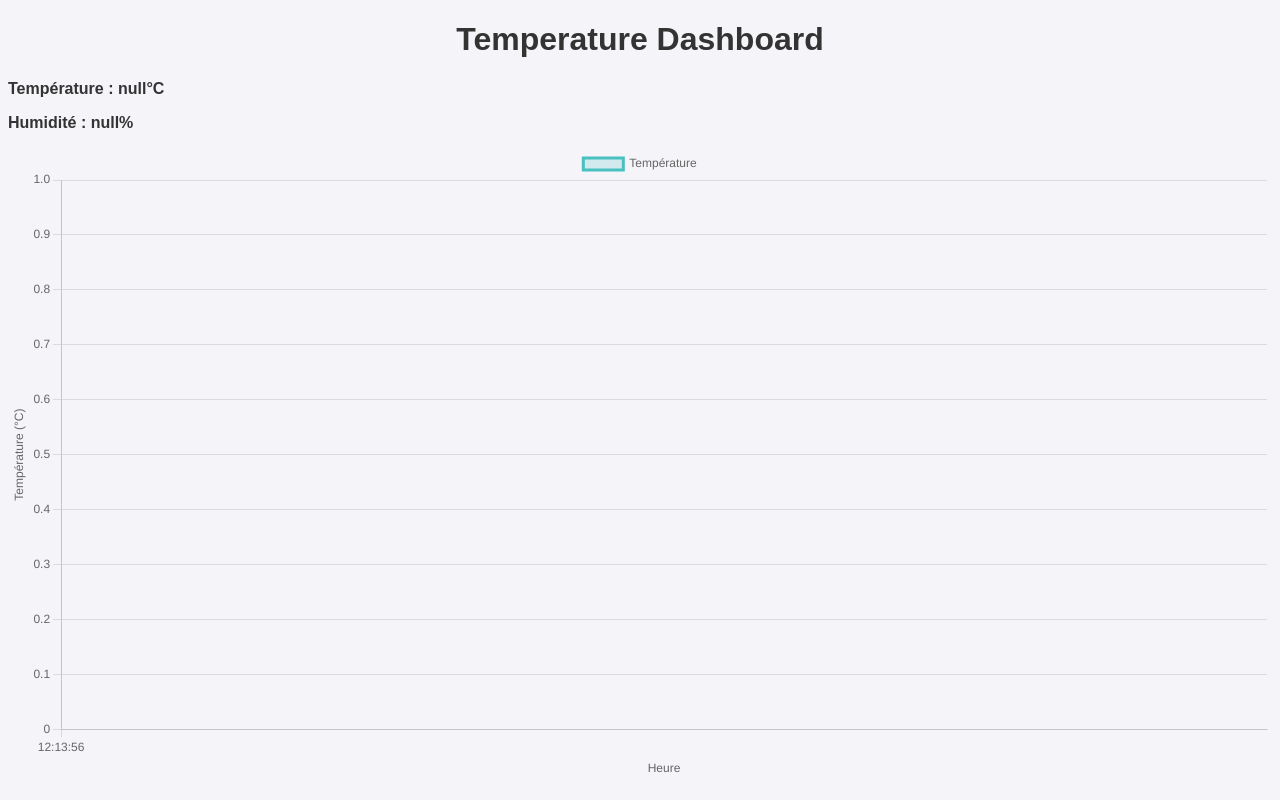
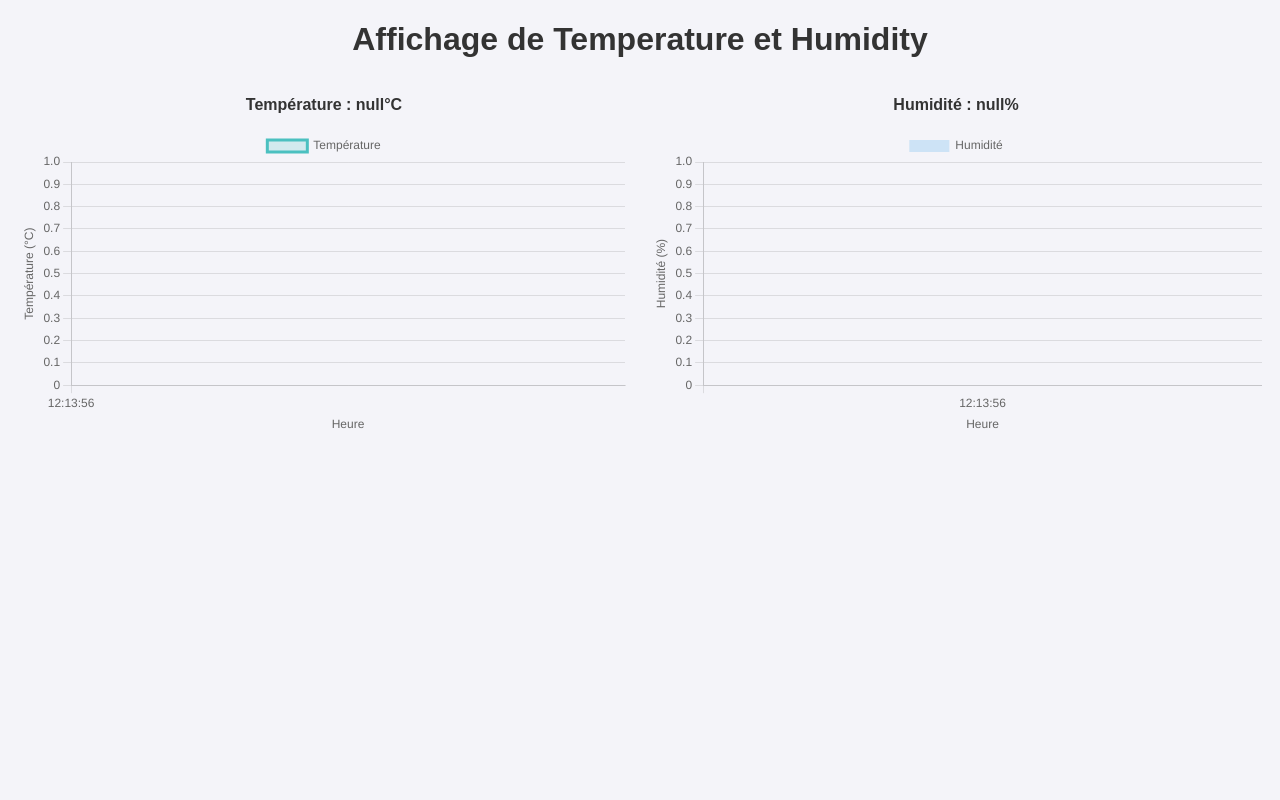
Before and after one commit to JacquisLeon/surveillance-d-air, a Django app: page /data/ in a window 1280 px wide. Run offline with Django 5.2, Linux system fonts and the light colour scheme.

Commit message:
graphique et ajax

```diff
--- a/Serveur/Utilisateur/static/css/style.css
+++ b/Serveur/Utilisateur/static/css/style.css
@@ -1,30 +1,44 @@
-
 body {
     font-family: Arial, sans-serif;
     background-color: #f4f4f9;
     color: #333;
 }
+
 .container {
-    max-width: 600px;
+    max-width: 1200px; /* Augmenté pour avoir de l'espace pour les deux graphiques */
     margin: 50px auto;
     padding: 20px;
     background-color: #fff;
     border-radius: 8px;
     box-shadow: 0 0 10px rgba(0, 0, 0, 0.1);
 }
+
 h1 {
     text-align: center;
 }
+
+.charts-container {
+    display: flex;
+    justify-content: space-between; /* Espace les deux graphiques également */
+    align-items: flex-start; /* Aligne les graphiques au début verticalement */
+}
+
+.chart-wrapper {
+    flex: 1;
+    margin: 0 10px;
+    text-align: center;
+}
+
+canvas {
+    width: 100% !important;
+    height: auto;
+}
+
 .data {
     margin-top: 20px;
 }
+
 .data div {
     margin: 10px 0;
     font-size: 1.2em;
 }
-
-
-canvas {
-    width: 20%;
-    height: 100px;
-}
--- a/Serveur/Utilisateur/templates/index.html
+++ b/Serveur/Utilisateur/templates/index.html
@@ -1,28 +1,4 @@
 
-<!--
-{% load static %}
-<!DOCTYPE html>
-<html lang="fr">
-<head>
-    <meta charset="UTF-8">
-    <meta name="viewport" content="width=device-width, initial-scale=1.0">
-    <title>Affichage des données</title>
-    <link rel="stylesheet" href="{% static 'css/style.css' %}">
-    <script src="{% static 'js/jquery.js' %}"></script>
-    <script src="{% static 'js/scripts.js' %}"></script>
-
-</head>
-<body>
-    <div class="container">
-        <h1>Données DHT22</h1>
-        <div class="data">
-            <p>Température : <span id="temperature">--</span></p>
-            <p>Humidité : <span id="humidity">--</span></p>
-        </div>
-    </div>
-</body>
-</html>
- -->
  {% load static %}
  <!DOCTYPE html>
 <html lang="en">
@@ -30,8 +6,7 @@
     <meta charset="UTF-8">
     <meta name="viewport" content="width=device-width, initial-scale=1.0">
     <title>Dashboard</title>
-    <!--<script src="https://code.jquery.com/jquery-3.6.0.min.js"></script>
-     <script src="https://cdn.jsdelivr.net/npm/chart.js"></script>-->
+
      <link rel="stylesheet" href="{% static 'css\style.css' %}">
     <script src="{% static 'js\chart.umd.js' %}"></script>
     <script src="{% static 'js\jquery.js' %}"></script>
@@ -39,23 +14,35 @@
 </head>
 <body>
     <div id="container">
-        <h1>Temperature Dashboard</h1>
+        <h1>Affichage de Temperature et Humidity</h1>
+        <div class="charts-container">
+            <!-- Sous-conteneur pour la température -->
+            <div class="chart-wrapper">
                 <p><strong>Température : <span id="temperature">--</span></strong></p>
+                <canvas id="temperatureChart" width="400" height="200"></canvas>
+            </div>
+
+            <!-- Sous-conteneur pour l'humidité -->
+            <div class="chart-wrapper">
                 <p><strong>Humidité : <span id="humidity">--</span></strong></p>
-        <canvas id="temperatureChart" width="400" height="200"></canvas>
+                <canvas id="humidityChart" width="400" height="200"></canvas>
+            </div>
+        </div>
+    </div>
 
-    </div>
 
     <script>
        $(document).ready(function() {
-            var ctx = $('#temperatureChart')[0].getContext('2d');
-            var temperatureChart = new Chart(ctx, {
+    var tempCtx = $('#temperatureChart')[0].getContext('2d');
+    var humCtx = $('#humidityChart')[0].getContext('2d');
+
+    var temperatureChart = new Chart(tempCtx, {
         type: 'line',
         data: {
-                    labels: [],  // Les labels des axes X (ex: heures, jours, etc.)
+            labels: [],
             datasets: [{
                 label: 'Température',
-                        data: [],   // Les données de température
+                data: [],
                 borderColor: 'rgba(75, 192, 192, 1)',
                 backgroundColor: 'rgba(75, 192, 192, 0.2)',
                 fill: true
@@ -81,27 +68,67 @@
         }
     });
 
+    var humidityChart = new Chart(humCtx, {
+        type: 'bar',  // Vous pouvez utiliser 'line' ou 'bar' selon votre préférence
+        data: {
+            labels: [],
+            datasets: [{
+                label: 'Humidité',
+                data: [],
+                borderColor: 'rgba(75, 192, 235, 1)',
+                backgroundColor: 'rgba(54, 162, 235, 0.2)',
+                fill: true
+            }]
+        },
+        options: {
+            scales: {
+                x: {
+                    beginAtZero: true,
+                    title: {
+                        display: true,
+                        text: 'Heure'
+                    }
+                },
+                y: {
+                    beginAtZero: true,
+                    title: {
+                        display: true,
+                        text: 'Humidité (%)'
+                    }
+                }
+            }
+        }
+    });
+
     function fetchData() {
         $.ajax({
             url: "{% url 'get_data' %}",  // Assure-toi que cette URL est correcte
             method: 'GET',
             success: function(data) {
-
-                        // Ajoute les nouvelles données
                 var now = new Date();
                 var time = now.getHours() + ":" + now.getMinutes() + ":" + now.getSeconds();
 
+                // Mettre à jour les données de température
                 temperatureChart.data.labels.push(time);
                 temperatureChart.data.datasets[0].data.push(data.temperature);
 
-                        // Limite le nombre de points pour ne pas surcharger le graphique
+                // Mettre à jour les données d'humidité
+                humidityChart.data.labels.push(time);
+                humidityChart.data.datasets[0].data.push(data.humidity);
+
+                // Limiter le nombre de points pour les deux graphiques
                 if (temperatureChart.data.labels.length > 10) {
                     temperatureChart.data.labels.shift();
                     temperatureChart.data.datasets[0].data.shift();
+                    humidityChart.data.labels.shift();
+                    humidityChart.data.datasets[0].data.shift();
                 }
-                        $('#temperature').text(data.temperature + '°C');//lecture temperature
-                        $('#humidity').text(data.humidity + '%');//lecture humidité
+
+                $('#temperature').text(data.temperature + '°C');
+                $('#humidity').text(data.humidity + '%');
+
                 temperatureChart.update();
+                humidityChart.update();
             },
             error: function() {
                 console.log('Erreur lors de la récupération des données');
@@ -113,9 +140,91 @@
     fetchData();
 
     // Appel périodique pour mettre à jour les données
-            setInterval(fetchData, 2000); // Met à jour toutes les 5 secondes
+    setInterval(fetchData, 2000); // Met à jour toutes les 2 secondes
 });
+
     </script>
 
 </body>
 </html>
+
+ <!--
+{% load static %}
+<!DOCTYPE html>
+<html lang="en">
+<head>
+    <meta charset="UTF-8">
+    <meta name="viewport" content="width=device-width, initial-scale=1.0">
+    <title>Temperature Dashboard</title>
+    <link rel="stylesheet" href="{% static 'css/style.css' %}">
+    <script src="{% static 'js/chart.umd.js' %}"></script>
+    <script src="{% static 'js/chartjs-plugin-gauge.js' %}"></script>
+    <script src="{% static 'js/jquery.js' %}"></script>
+</head>
+<body>
+    <div id="container">
+        <h1>Temperature Dashboard</h1>
+        <p><strong>Température : <span id="temperature">--</span></strong></p>
+        <p><strong>Humidité : <span id="humidity">--</span></strong></p>
+        <canvas id="temperatureGauge" width="400" height="200"></canvas>
+    </div>
+
+    <script>
+        $(document).ready(function() {
+            var ctx = $('#temperatureGauge')[0].getContext('2d');  // Utilisation de l'ID de la jauge
+            var temperatureGauge = new Chart(ctx, {
+                type: 'gauge',
+                data: {
+                    datasets: [{
+                        value: 0,  // Valeur initiale
+                        minValue: 0,
+                        maxValue: 100,
+                        backgroundColor: ['#00FF00', '#FFFF00', '#FF0000'],
+                        borderWidth: 2
+                    }]
+                },
+                options: {
+                    needle: {
+                        radiusPercentage: 2,
+                        widthPercentage: 3.2,
+                        lengthPercentage: 80,
+                        color: 'rgba(0, 0, 0, 1)'
+                    },
+                    valueLabel: {
+                        display: true
+                    },
+                    plugins: {
+                        tooltip: {
+                            enabled: false
+                        }
+                    }
+                }
+            });
+
+            function fetchData() {
+                $.ajax({
+                    url: "{% url 'get_data' %}",  // Assure-toi que cette URL est correcte
+                    method: 'GET',
+                    success: function(data) {
+                        // Mettre à jour les données de la jauge
+                        temperatureGauge.data.datasets[0].value = data.temperature;
+                        $('#temperature').text(data.temperature + '°C');//lecture temperature
+                        $('#humidity').text(data.humidity + '%');//lecture humidité
+                        temperatureGauge.update();
+                    },
+                    error: function() {
+                        console.log('Erreur lors de la récupération des données');
+                    }
+                });
+            }
+
+            // Appel initial pour obtenir les données immédiatement
+            fetchData();
+
+            // Appel périodique pour mettre à jour les données
+            setInterval(fetchData, 2000); // Met à jour toutes les 2 secondes
+        });
+    </script>
+</body>
+</html>
+-->
```
Lines whose indentation alone changed are shown as unchanged.
